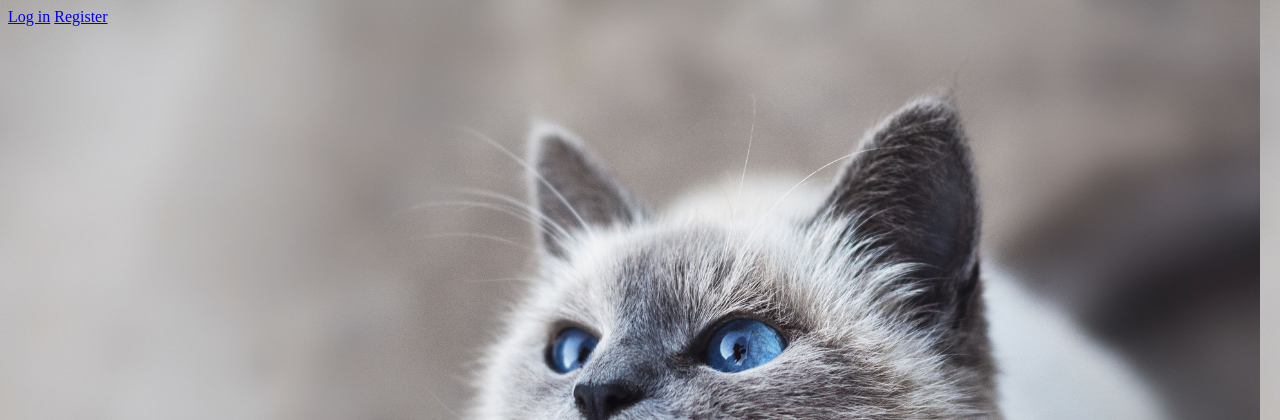
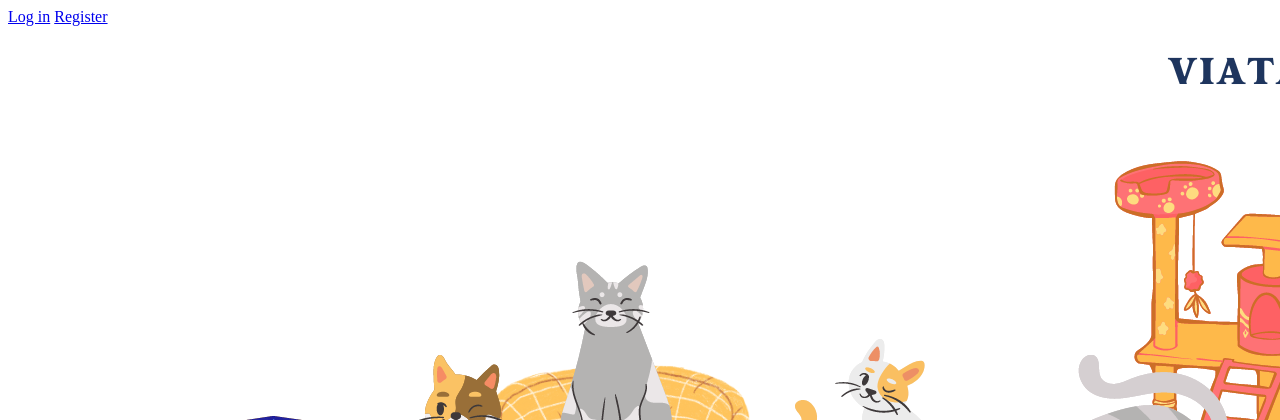
Before and after one commit to zular-silfa/Viata, a Laravel app: page / in a window 1280 px wide. Shown: the top 420 px of the page. Run offline with Laravel 9, Linux system fonts and the light colour scheme; some libraries are stand-ins or nearby versions.

Commit message:
change img

```diff
--- a/resources/views/welcome.blade.php
+++ b/resources/views/welcome.blade.php
@@ -12,7 +12,7 @@
         <!-- Styles -->
         <style>
         body {
-          background-image: url("img/kucing.png");
+          background-image: url("img/viatapage.png");
         }
         </style>
     </head>
```
Also changed, not shown: public/img/viatapage.png (added).
